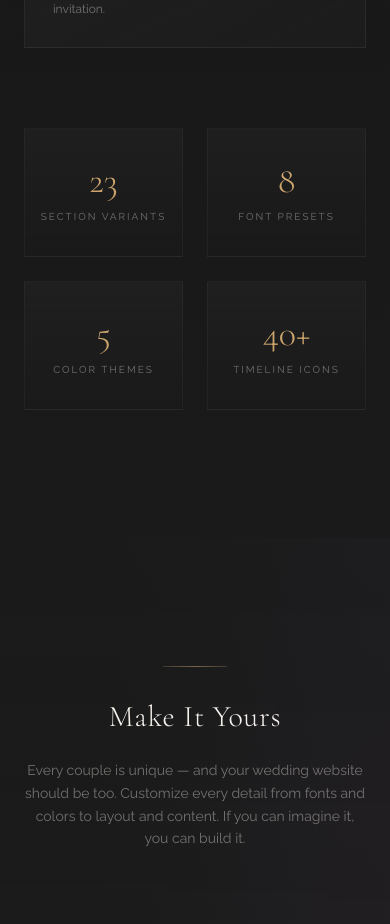
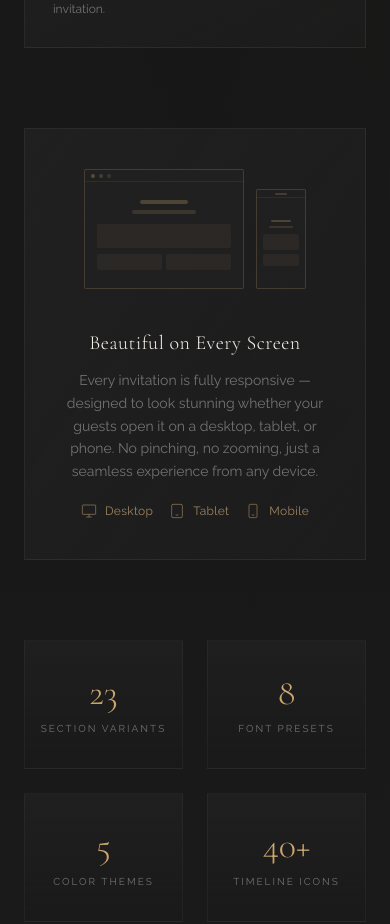
Before and after one commit to JensonMiralles/welcome-hiraya-manawari, a React (Vite) app: page / in a window 390 px wide. Shown: the part 7800-8724 px from the top of the page. Built offline with nearby package versions, Linux system fonts and the light colour scheme.

Commit message:
feat: enhance Showcase section with responsive design elements and device compatibility highlights

```diff
--- a/src/sections/Showcase.tsx
+++ b/src/sections/Showcase.tsx
@@ -47,6 +47,75 @@ export function Showcase() {
               </p>
             </div>
           ))}
+        </div>
+
+        {/* Responsive design highlight */}
+        <div className="mt-20 flex flex-col items-center gap-10 border border-white/[0.06] bg-gradient-to-br from-midnight-100/60 to-midnight-200/40 p-10 sm:flex-row sm:p-14">
+          <div className="flex shrink-0 items-end gap-3">
+            {/* Desktop frame */}
+            <div className="relative flex h-[120px] w-[160px] flex-col overflow-hidden rounded-sm border border-champagne/20 bg-midnight-200/80 sm:h-[140px] sm:w-[190px]">
+              <div className="flex h-3 items-center gap-1 border-b border-white/[0.06] px-1.5">
+                <span className="h-1 w-1 rounded-full bg-champagne/30" />
+                <span className="h-1 w-1 rounded-full bg-champagne/20" />
+                <span className="h-1 w-1 rounded-full bg-champagne/15" />
+              </div>
+              <div className="flex flex-1 flex-col items-center justify-center gap-1.5 p-3">
+                <div className="h-1 w-12 rounded-full bg-champagne/25" />
+                <div className="h-1 w-16 rounded-full bg-champagne/15" />
+                <div className="mt-1 h-6 w-full rounded-sm bg-champagne/[0.06]" />
+                <div className="flex w-full gap-1">
+                  <div className="h-4 flex-1 rounded-sm bg-champagne/[0.06]" />
+                  <div className="h-4 flex-1 rounded-sm bg-champagne/[0.06]" />
+                </div>
+              </div>
+            </div>
+            {/* Mobile frame */}
+            <div className="relative flex h-[100px] w-[50px] flex-col overflow-hidden rounded-sm border border-champagne/20 bg-midnight-200/80 sm:h-[110px] sm:w-[55px]">
+              <div className="flex h-2 items-center justify-center border-b border-white/[0.06]">
+                <span className="h-0.5 w-3 rounded-full bg-champagne/20" />
+              </div>
+              <div className="flex flex-1 flex-col items-center justify-center gap-1 p-1.5">
+                <div className="h-0.5 w-5 rounded-full bg-champagne/25" />
+                <div className="h-0.5 w-6 rounded-full bg-champagne/15" />
+                <div className="mt-0.5 h-4 w-full rounded-sm bg-champagne/[0.06]" />
+                <div className="h-3 w-full rounded-sm bg-champagne/[0.06]" />
+              </div>
+            </div>
+          </div>
+
+          <div className="text-center sm:text-left">
+            <h3 className="font-serif text-xl font-light tracking-wide text-ivory sm:text-2xl">
+              Beautiful on Every Screen
+            </h3>
+            <p className="mt-3 max-w-lg text-sm leading-relaxed text-warm-gray">
+              Every invitation is fully responsive — designed to look stunning
+              whether your guests open it on a desktop, tablet, or phone. No
+              pinching, no zooming, just a seamless experience from any device.
+            </p>
+            <div className="mt-5 flex flex-wrap justify-center gap-4 sm:justify-start">
+              <span className="flex items-center gap-2 text-xs tracking-wide text-champagne/70">
+                <svg viewBox="0 0 24 24" fill="none" stroke="currentColor" strokeWidth="1" className="h-4 w-4">
+                  <rect x="2" y="3" width="20" height="14" rx="1" />
+                  <path d="M8 21h8M12 17v4" />
+                </svg>
+                Desktop
+              </span>
+              <span className="flex items-center gap-2 text-xs tracking-wide text-champagne/70">
+                <svg viewBox="0 0 24 24" fill="none" stroke="currentColor" strokeWidth="1" className="h-4 w-4">
+                  <rect x="4" y="2" width="16" height="20" rx="2" />
+                  <path d="M10 18h4" />
+                </svg>
+                Tablet
+              </span>
+              <span className="flex items-center gap-2 text-xs tracking-wide text-champagne/70">
+                <svg viewBox="0 0 24 24" fill="none" stroke="currentColor" strokeWidth="1" className="h-4 w-4">
+                  <rect x="6" y="2" width="12" height="20" rx="2" />
+                  <path d="M10 18h4" />
+                </svg>
+                Mobile
+              </span>
+            </div>
+          </div>
         </div>
 
         {/* Stats row */}
```
